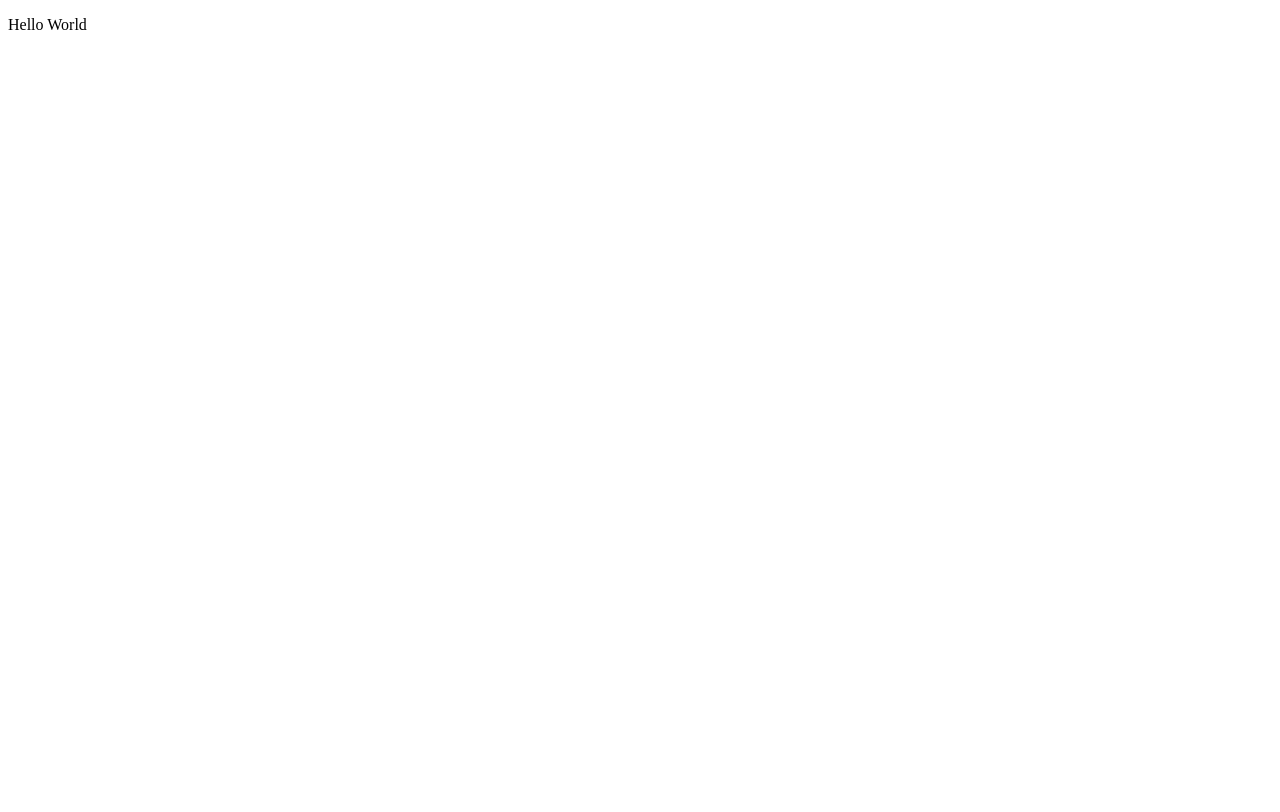
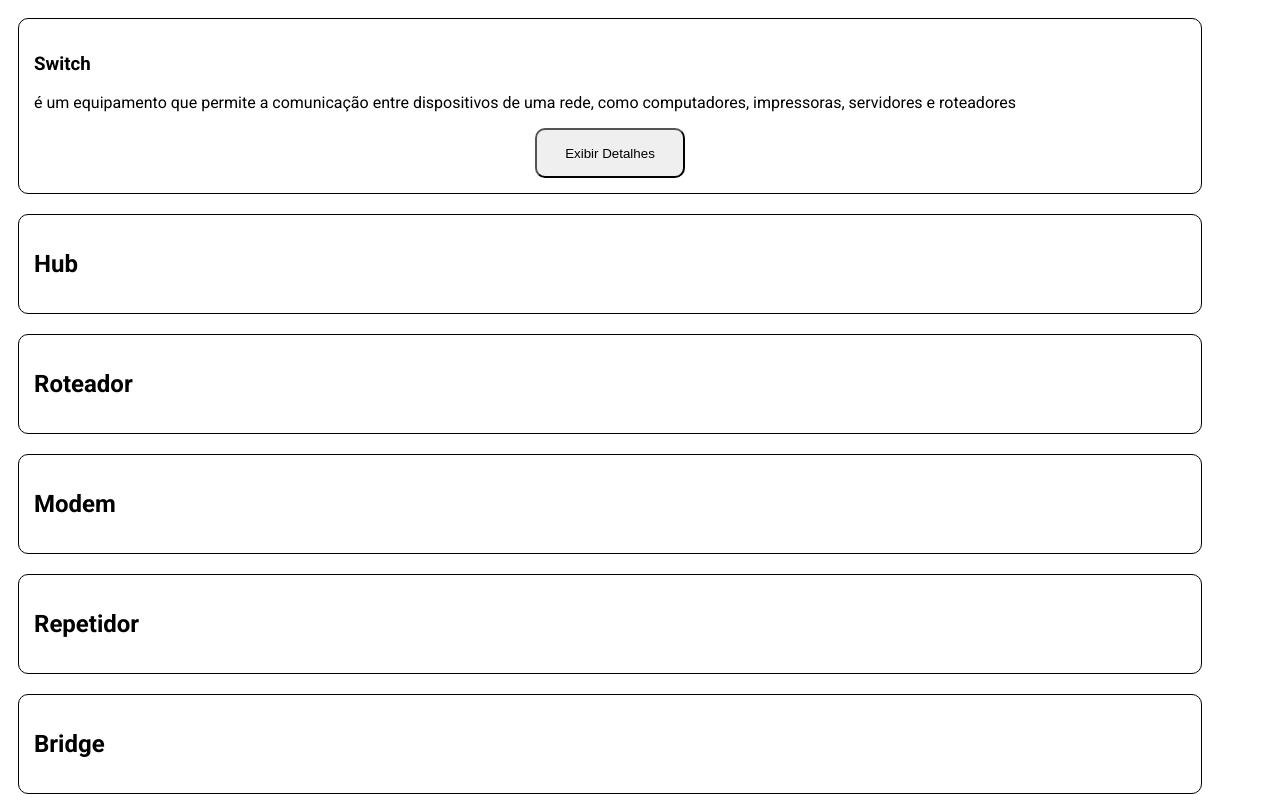
Before and after one commit to joaovtk/trabalho-redes, a plain HTML site: page index.html in a window 1280 px wide. Drawn offline with Linux system fonts and the light colour scheme.

Commit message:
Created HTML File

```diff
--- /dev/null
+++ b/css/style.css
@@ -0,0 +1,37 @@
+@import url('https://fonts.googleapis.com/css2?family=Roboto:ital,wght@0,100..900;1,100..900&display=swap');
+
+body {
+    font-family: "Roboto";
+}
+
+article {
+    display: flex;
+    flex-direction: column;
+}
+
+section {
+    text-align: start;
+    width: 90vw;
+    font-size: 12pt;
+    border: 1px solid rgba(0, 0, 0, 50);
+    padding: 15px;
+    border-radius: 10px;
+    margin: 10px;
+}
+
+
+.hidden {
+    display: none;
+}
+
+button {
+    display: block;
+}
+
+button#switchMore {
+    border-radius: 10px;
+    font-size: 10pt;
+    width: 150px;
+    height: 50px;
+    margin: auto;
+}
--- a/index.html
+++ b/index.html
@@ -4,9 +4,56 @@
         <meta charset="UTF-8">
         <meta name="viewport" content="width=device-width, initial-scale=1.0">
         <title>Trabalho de Redes</title>
+        <link rel="stylesheet" href="css/style.css" />
 
     </head>
     <body>
-        <p>Hello World</p>
+        <article>
+            <section>
+                <h1>Switch</h1>
+                <p>é um equipamento que permite a comunicação entre dispositivos de uma rede, como computadores, impressoras, servidores e roteadores</p>
+                <div class="hidden" id="switch">
+
+                    <h2>Funcionamento do Switch</h2>
+                    <p>O switch recebe pacotes de dados enviados por um dispositivo, Ele verifica se o endereço MAC de destino é válido, Ele verifica se a informação pode ser transmitida e Ele encaminha os dados pelas portas apropriadas ao destino correto</p>
+
+                    <h2>Tipos de Switch</h2>
+                    <p>Switches simples conectam dispositivos em uma única rede local (LAN) </p>
+                    <p>Switches mais avançados podem conectar dispositivos de várias LANs </p>
+                    <p>Switches gerenciáveis permitem o monitoramento de tráfego, definição de prioridades e criação de VLANs</p>
+                    <p>Switches não gerenciáveis são mais simples de instalar e sem configurações avançadas </p>
+
+                    <h2>Fotos do Switch e Esquematicos</h2>
+
+                    <img src="img/switch/Switch01.png" alt="" class="actual" />
+                    <img src="img/switch/Switch02.png" alt="" class="hidden" />
+                    <img src="img/switch/Switch03.png" alt=""  class="hidden" />
+
+                    <button id="switchLess">Exibir menos</button>
+                </div>
+                <button id="switchMore">Exibir Detalhes</button>
+            </section>
+
+            <section>
+                <h2>Hub</h2>
+            </section>
+
+            <section>
+                <h2>Roteador</h2>
+            </section>
+
+            <section>
+                <h2>Modem</h2>
+            </section>
+
+            <section>
+                <h2>Repetidor</h2>
+            </section>
+
+            <section>
+                <h2>Bridge</h2>
+            </section>
+        </article>
+        <script src="scripts/temp.js"></script>
     </body>
 </html>
```
Also changed, not shown: img/Fonte.txt (added), img/hub/Hub01.png (added), img/switch/Switch01.png (added), img/switch/Switch02.png (added), img/switch/Switch03.png (added), scripts/temp.js (added), 1 other file.
